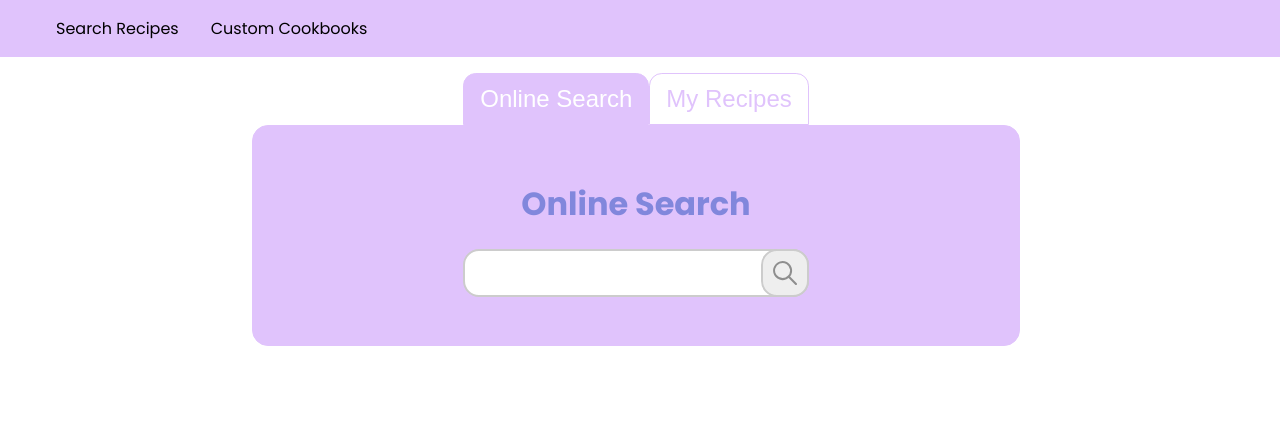
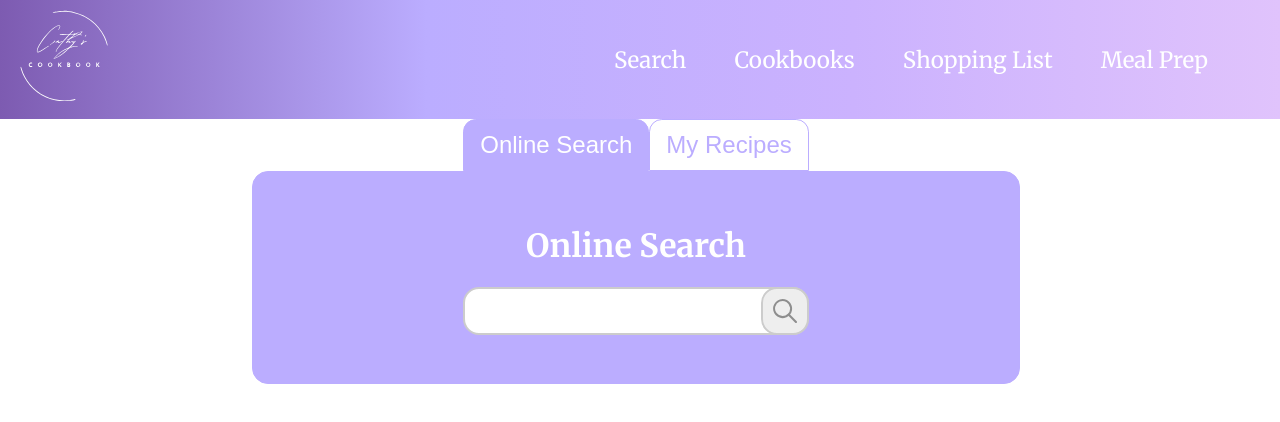
Before and after one commit to Adammross1/CathysCookbookNg, an Angular app in the folder frontend/: page / in a window 1280 px wide. Shown: the top 422 px of the page. Built offline with nearby package versions, Linux system fonts and the light colour scheme.

Commit message:
finish navbar UI

```diff
--- a/frontend/src/app/core/scss/_variables.scss
+++ b/frontend/src/app/core/scss/_variables.scss
@@ -1,7 +1,8 @@
 // Main Colors
-$light-purple: #e0c3fc;
-$dark-purple: #8187dc;
-$dark-blue: #b8d0eb;
+$light-purple: #bbadff;
+$dark-purple: #7d5bb1;
+$green: #006400;
+$yellow: #fbfca4;
 
 // Fonts
 $serif-font: "Merriweather", serif;
--- a/frontend/src/app/my-recipes/my-recipes.component.scss
+++ b/frontend/src/app/my-recipes/my-recipes.component.scss
@@ -4,8 +4,9 @@ form {
   display: flex;
   flex-direction: column;
   h1 {
+    font-family: $serif-font;
     text-align: center;
-    color: $dark-purple;
+    color: #FFF;
   }
   .align-button-over-input {
     display: flex;
--- a/frontend/src/app/navbar/navbar.component.html
+++ b/frontend/src/app/navbar/navbar.component.html
@@ -1,6 +1,9 @@
 <div class="navbar">
+  <a><img src="../../assets/logoWhite.svg"></a>
   <ul>
-    <li>Search Recipes</li>
-    <li>Custom Cookbooks</li>
+    <li><a>Search</a></li>
+    <li><a>Cookbooks</a></li>
+    <li><a>Shopping List</a></li>
+    <li><a>Meal Prep</a></li>
   </ul>
 </div>
--- a/frontend/src/app/navbar/navbar.component.scss
+++ b/frontend/src/app/navbar/navbar.component.scss
@@ -2,14 +2,58 @@
 
 .navbar {
   width: 100vw;
-  background-color: $light-purple;
+  display: flex;
+  flex-direction: row;
+  align-items: center;
+  justify-content: space-between;
+  background: linear-gradient(to right, #7d5bb1, #bbadff, #cbb2fe, #e0c3fc);
+  a {
+    cursor: pointer;
+    img {
+      margin: 0.5rem 1rem;
+      height: 6rem;
+      width: 6rem;
+      transition: transform 300ms ease;
+    }
+    :hover {
+      transform: scale(1.05);
+    }
+  }
+
   ul {
     display: flex;
     flex-direction: row;
+    margin-right: 3rem;
     li {
+      font-family: $serif-font;
       list-style: none;
-      padding: 1rem;
+      padding: 1rem 1.5rem;
+      border-radius: 0.7rem;
+      color: #fff;
+      font-size: 1.4rem;
+      &:hover {
+        -webkit-mask-image: linear-gradient(
+          -75deg,
+          rgba(0, 0, 0, 0.6) 30%,
+          #000 50%,
+          rgba(0, 0, 0, 0.6) 70%
+        );
+        -webkit-mask-size: 200%;
+        animation: shine 2s infinite;
+      }
+    }
+    a {
+      cursor: pointer;
     }
   }
+}
 
+@-webkit-keyframes shine {
+  from {
+    -webkit-mask-position: 150%;
+  }
+
+  to {
+    -webkit-mask-position: -50%;
+  }
 }
--- a/frontend/src/app/search-recipes/search-recipes.component.scss
+++ b/frontend/src/app/search-recipes/search-recipes.component.scss
@@ -4,8 +4,9 @@ form {
   display: flex;
   flex-direction: column;
   h1 {
+    font-family: $serif-font;
     text-align: center;
-    color: $dark-purple;
+    color: #fff;
   }
   .align-button-over-input {
     display: flex;
--- a/frontend/src/styles.scss
+++ b/frontend/src/styles.scss
@@ -3,6 +3,6 @@
 
 body {
   font-family: $sans-serif-font;
-  margin-top: -1rem;
+  margin-top: 0rem;
   margin-left: 0rem;
 }
```
Also changed, not shown: frontend/src/assets/logoBlack.svg (added), frontend/src/assets/logoWhite.svg (added).
